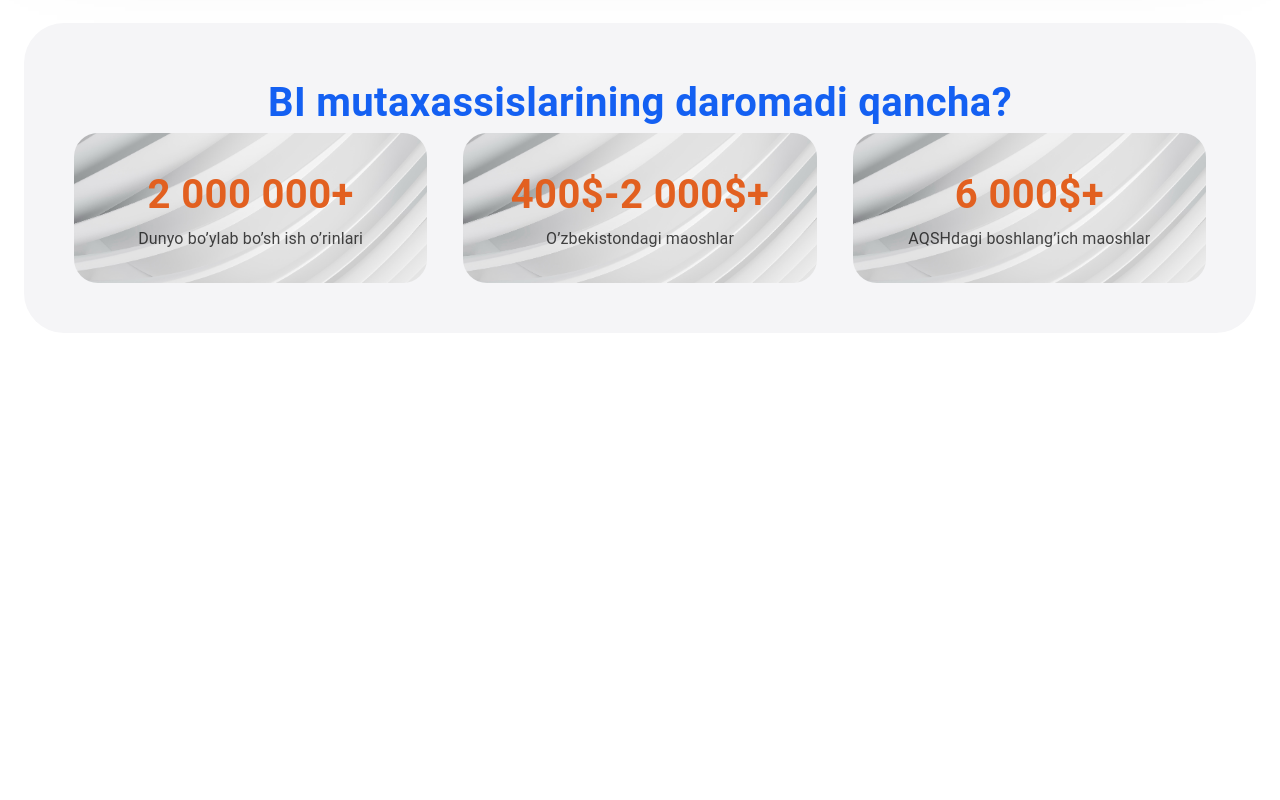
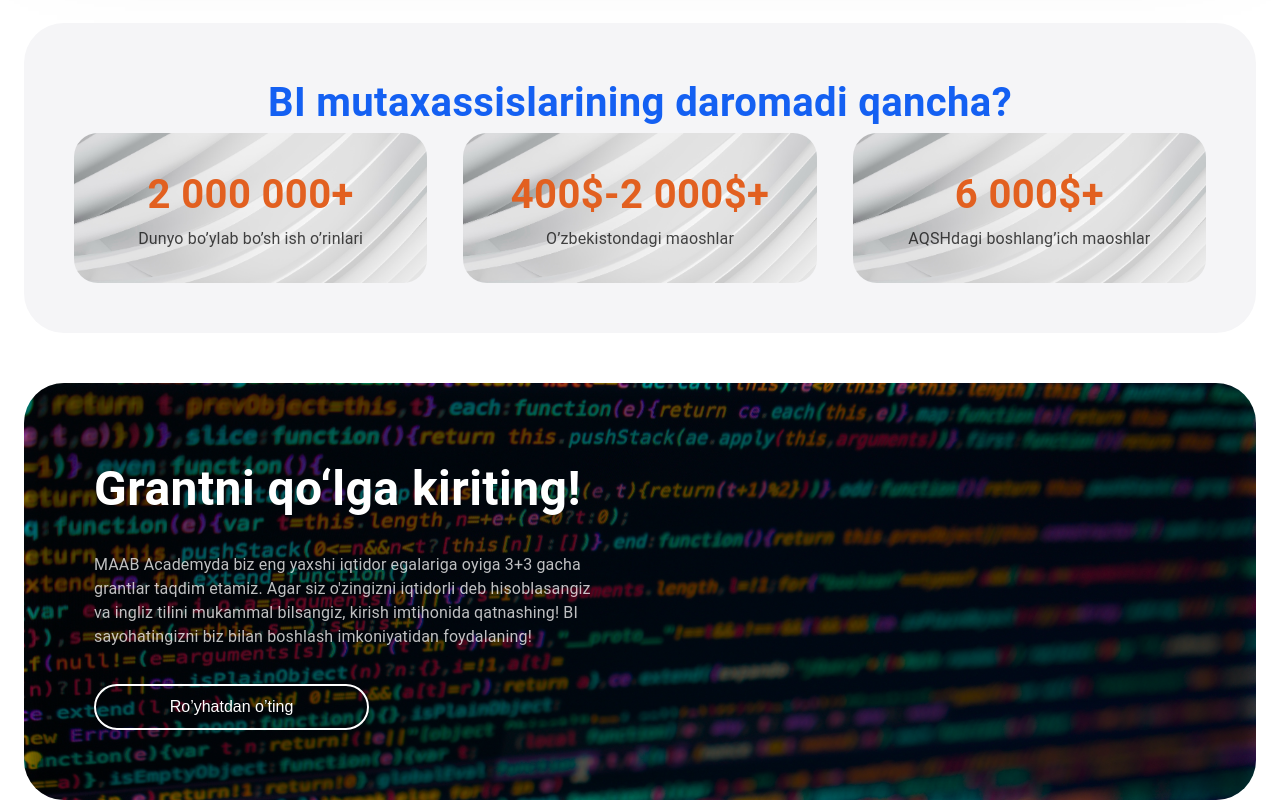
Before and after one commit to Murod1303/MAAB, a React (Vite) app: page / in a window 1280 px wide. Shown: the part 2196-2996 px from the top of the page. Before the commit the page ends 2529 px from the top, so only its background shows below. Built offline with nearby package versions, Linux system fonts and the light colour scheme.

Commit message:
added chance section

```diff
--- a/index.html
+++ b/index.html
@@ -8,6 +8,7 @@
   </head>
   <body>
     <div id="root"></div>
+    <!-- /* created by Murod Shernazaroff */ -->
     <script type="module" src="/src/main.jsx"></script>
   </body>
 </html>
--- a/src/App.jsx
+++ b/src/App.jsx
@@ -13,3 +13,4 @@ function App() {
 }
 
 export default App;
+/* created by Murod Shernazaroff */
--- a/src/components/chanceSection/Chance.jsx
+++ b/src/components/chanceSection/Chance.jsx
@@ -1,5 +1,70 @@
+import { Box, Container, Link, Stack, Typography } from "@mui/material";
+
 const Chance = () => {
-  return <div></div>;
+  return (
+    <Box component={"section"} marginBottom={"125px"}>
+      <Container
+        maxWidth={"1680px"}
+        sx={{ margin: "0 auto", padding: "0 16px", width: "100%" }}
+      >
+        <Stack
+          padding={"70px"}
+          borderRadius={"40px"}
+          overflow={"hidden"}
+          sx={{
+            backgroundImage: "url(./regars.jpg)",
+            backgroundSize: "100% ",
+            position: "relative",
+            backgroundAttachment: "fixed",
+          }}
+        >
+          <Box
+            position={"absolute"}
+            top={0}
+            left={0}
+            width={"100%"}
+            height={"100%"}
+            sx={{ filter: "blur(10px)", backgroundColor: "#0000008d" }}
+          ></Box>
+          <Box position={"relative"} zIndex={5}>
+            <Typography
+              component={"h4"}
+              fontSize={"48px"}
+              color={"#fff"}
+              fontWeight={600}
+              marginBottom={"28px"}
+            >
+              Grantni qo‘lga kiriting!
+            </Typography>
+            <Typography
+              component={"p"}
+              fontSize={"16px"}
+              color={"#ffffffbf"}
+              width={"500px"}
+              marginBottom={"35px"}
+            >
+              {
+                "MAAB Academyda biz eng yaxshi iqtidor egalariga oyiga 3+3 gacha grantlar taqdim etamiz. Agar siz o'zingizni iqtidorli deb hisoblasangiz va ingliz tilini mukammal bilsangiz, kirish imtihonida qatnashing! BI sayohatingizni biz bilan boshlash imkoniyatidan foydalaning!"
+              }
+            </Typography>
+            <Link
+              border={"2px solid #fff"}
+              borderRadius={"80px"}
+              width={"275px"}
+              display={"inline-block"}
+              textAlign={"center"}
+              color={"#fff"}
+              padding={"12px 24px"}
+              sx={{ textDecoration: "none" }}
+              href="#"
+            >
+              Ro’yhatdan o’ting
+            </Link>
+          </Box>
+        </Stack>
+      </Container>
+    </Box>
+  );
 };
 
 export default Chance;
--- a/src/main.jsx
+++ b/src/main.jsx
@@ -8,3 +8,4 @@ ReactDOM.createRoot(document.getElementById("root")).render(
     <App />
   </React.StrictMode>
 );
+/* created by Murod Shernazaroff */
--- a/src/pages/Home.jsx
+++ b/src/pages/Home.jsx
@@ -3,6 +3,7 @@ import Hero from "../components/heroSection/Hero";
 import Grands from "../components/grandSection/Grands";
 import Referens from "../components/referesesSection/Referens";
 import Statist from "../components/statis/Statist";
+import Chance from "../components/chanceSection/Chance";
 
 const Home = () => {
   return (
@@ -11,8 +12,10 @@ const Home = () => {
       <Grands />
       <Referens />
       <Statist />
+      <Chance />
     </Box>
   );
 };
 
 export default Home;
+/* created by Murod Shernazaroff */
```
Also changed, not shown: public/regars.jpg (added), src/components/chanceSection/chance.styled.jsx (deleted).
